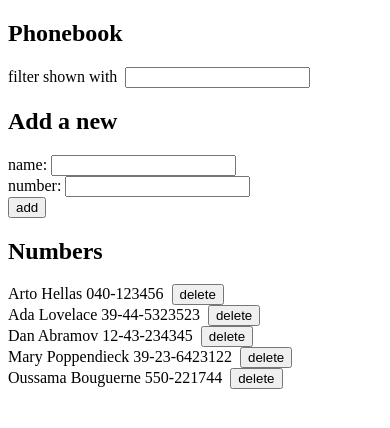
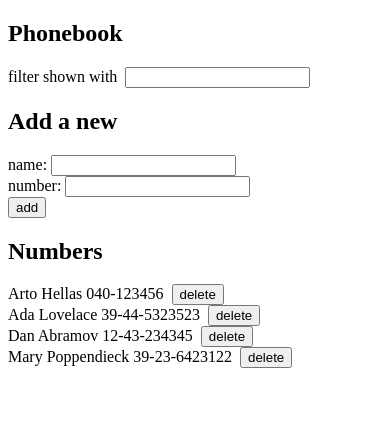
Before and after one commit to codejunky/FullStackOpen, a React (Create React App) app in the folder part2/phonebook/: page / in a window 390 px wide. Shown: the top 428 px of the page. Built offline with nearby package versions, Linux system fonts and the light colour scheme; data requests are answered from the project's data file.

Commit message:
Exercise 2.20 - Solution to Phonebook, step 12

```diff
--- a/part2/phonebook/db.json
+++ b/part2/phonebook/db.json
@@ -19,11 +19,6 @@
       "name": "Mary Poppendieck",
       "number": "39-23-6423122",
       "id": 4
-    },
-    {
-      "name": "Oussama Bouguerne",
-      "number": "550-221744",
-      "id": 5
     }
   ]
 }
--- a/part2/phonebook/src/App.js
+++ b/part2/phonebook/src/App.js
@@ -77,6 +77,13 @@ const App = () => {
         .then(() => {
           setPersons(persons.filter(p => p.id !== id))
         })
+        .catch(() => {
+          setNotification(
+            `Information of ${person.name} has already been removed from server`,
+            'error'
+          )
+          setPersons(persons.filter(p => p.id !== person.id))
+        })
     }
   }
 
```
